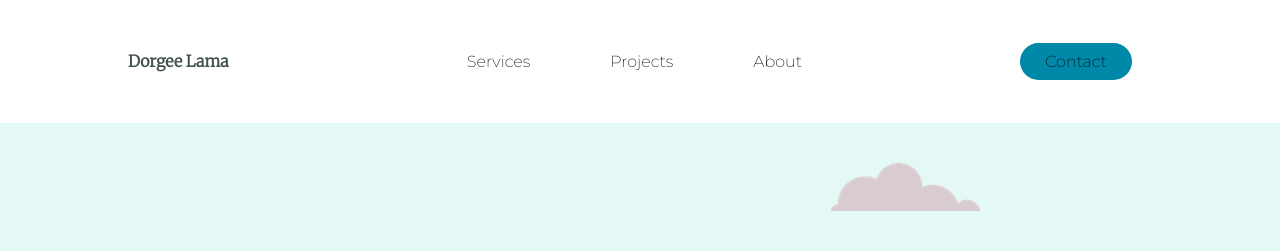
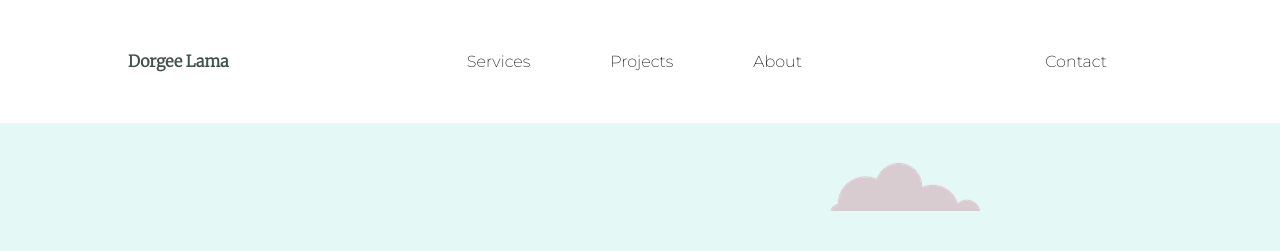
Before and after one commit to Dorgee/DorgeeLama, a plain HTML site: page index.html in a window 1280 px wide. Shown: the top 251 px of the page. Drawn offline with Linux system fonts and the light colour scheme.

Commit message:
new change

```diff
--- a/css/style.css
+++ b/css/style.css
@@ -182,7 +182,6 @@ hr{
 
   .cta {
     padding: 9px 25px;
-    background-color: rgba(0, 136, 169, 1);
     border: none;
     border-radius: 50px;
     cursor: pointer;
```
